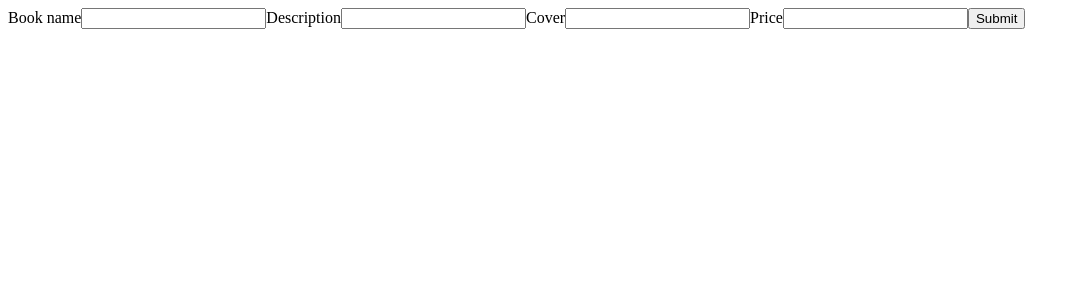
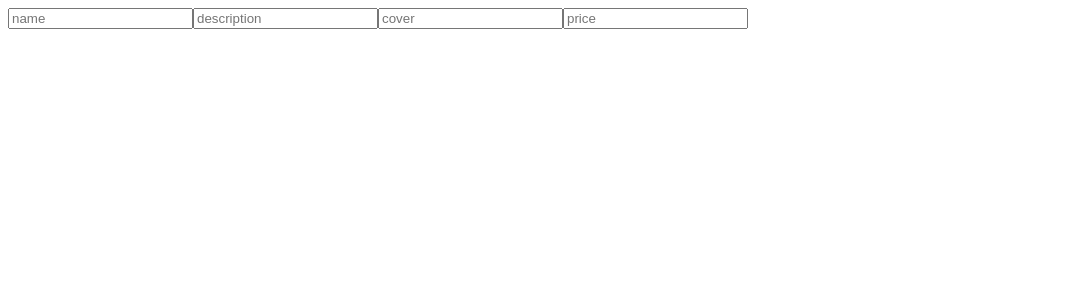
Before and after one commit to Tondejphajin/crud-book-wish-list, a React (Vite) app in the folder client/: page /add in a window 1280 px wide. Shown: the top 300 px of the page, without its empty margins (0-1080 px from the left). Built offline with nearby package versions, Linux system fonts and the light colour scheme.

Commit message:
Create form

```diff
--- a/client/routes/Add.jsx
+++ b/client/routes/Add.jsx
@@ -2,15 +2,10 @@ const Add = () => {
   return (
     <div className="form">
       <form action="/" method="POST">
-        <label>Book name</label>
-        <input type="text" name="name"></input>
-        <label>Description</label>
-        <input type="text" name="description"></input>
-        <label>Cover</label>
-        <input type="text" name="cover"></input>
-        <label>Price</label>
-        <input type="number" name="price"></input>
-        <input type="submit" value="Submit"></input>
+        <input type="text" placeholder="name"></input>
+        <input type="text" placeholder="description"></input>
+        <input type="text" placeholder="cover"></input>
+        <input type="number" placeholder="price"></input>
       </form>
     </div>
   );
```
